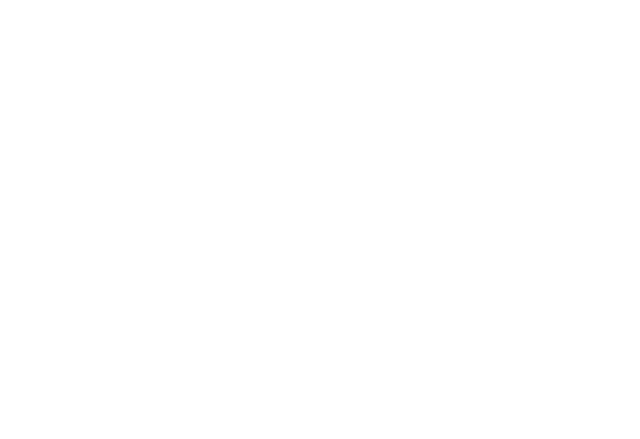
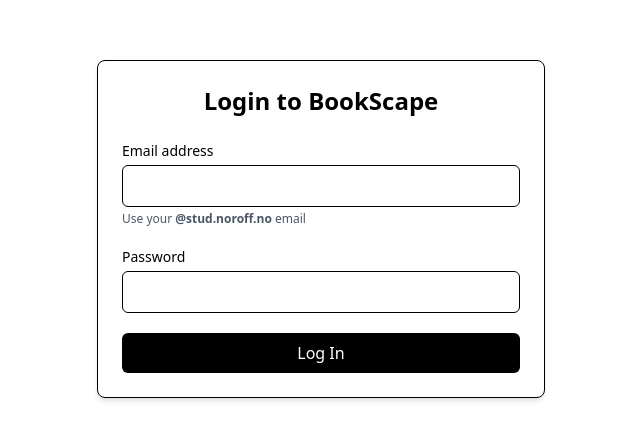
Before and after one commit to AbdullaAlHarun/Bookscape, a React (Vite) app: page /login in a window 1280 px wide. Before the commit this address had no page. Shown: the part 171-610 px from the top of the page, without its empty margins (319-959 px from the left). Built offline with nearby package versions, Linux system fonts and the light colour scheme; the HTML template or start-up script is replaced by a standard one.

Commit message:
refactor: isolate login route outside of layout and improve UI

```diff
--- a/src/App.jsx
+++ b/src/App.jsx
@@ -2,10 +2,15 @@
 import MainLayout from './layouts/MainLayout';
 import CustomerDashboard from './pages/customer/CustomerDashboard';
 import ManagerDashboard from './pages/manager/ManagerDashboard';
+import Login from './pages/auth/Login';
 
 function App() {
   return (
     <Routes>
+      {/* Public Auth Route without layout */}
+      <Route path="/login" element={<Login />} />
+
+      {/* All other routes within layout */}
       <Route path="/" element={<MainLayout />}>
         <Route path="customer" element={<CustomerDashboard />} />
         <Route path="manager" element={<ManagerDashboard />} />
--- a/src/pages/auth/Login.jsx
+++ b/src/pages/auth/Login.jsx
@@ -3,43 +3,87 @@
 const Login = () => {
   const [email, setEmail] = useState("");
   const [password, setPassword] = useState("");
+  const [error, setError] = useState("");
 
   const handleSubmit = (e) => {
     e.preventDefault();
-    // TODO: Add login logic
-    console.log({ email, password });
+
+    const isNoroffEmail = email.toLowerCase().endsWith("@stud.noroff.no");
+
+    if (!isNoroffEmail) {
+      setError("Only @stud.noroff.no emails are allowed.");
+      return;
+    }
+
+    setError("");
+    console.log("Logging in:", email, password);
+
+    // TODO: Add API logic here
   };
 
   return (
-    <main className="p-4 max-w-md mx-auto">
-      <h1 className="text-2xl font-bold mb-4">Login</h1>
-      <form onSubmit={handleSubmit} className="space-y-4" aria-label="Login form">
+    <main className="min-h-screen flex items-center justify-center bg-white text-black px-4">
+      <section
+        className="w-full max-w-md p-6 border border-black rounded-lg shadow-md"
+        aria-label="Login panel"
+      >
+        <h1 className="text-2xl font-bold mb-6 text-center">Login to BookScape</h1>
+
+        {error && (
+          <div
+            className="bg-red-100 text-red-800 border border-red-400 p-2 rounded text-sm mb-4"
+            role="alert"
+            aria-live="assertive"
+          >
+            {error}
+          </div>
+        )}
+
+        <form onSubmit={handleSubmit} className="space-y-5" aria-label="Login form">
           <div>
-          <label htmlFor="email" className="block font-medium">Email</label>
+            <label htmlFor="email" className="block text-sm font-medium mb-1">
+              Email address
+            </label>
             <input
+              type="email"
               id="email"
               name="email"
-            type="email"
               required
               autoComplete="email"
-            className="w-full p-2 border border-black"
+              className="w-full px-3 py-2 border border-black rounded-md focus:outline-none focus:ring-2 focus:ring-black"
+              value={email}
               onChange={(e) => setEmail(e.target.value)}
+              aria-describedby="email-help"
             />
+            <p id="email-help" className="text-xs text-gray-600 mt-1">
+              Use your <strong>@stud.noroff.no</strong> email
+            </p>
           </div>
+
           <div>
-          <label htmlFor="password" className="block font-medium">Password</label>
+            <label htmlFor="password" className="block text-sm font-medium mb-1">
+              Password
+            </label>
             <input
+              type="password"
               id="password"
               name="password"
-            type="password"
               required
               autoComplete="current-password"
-            className="w-full p-2 border border-black"
+              className="w-full px-3 py-2 border border-black rounded-md focus:outline-none focus:ring-2 focus:ring-black"
+              value={password}
               onChange={(e) => setPassword(e.target.value)}
             />
           </div>
-        <button type="submit" className="bg-black text-white px-4 py-2">Log In</button>
+
+          <button
+            type="submit"
+            className="w-full bg-black text-white py-2 px-4 rounded-md font-medium hover:bg-gray-800 focus:outline-none focus:ring-2 focus:ring-offset-2 focus:ring-black"
+          >
+            Log In
+          </button>
         </form>
+      </section>
     </main>
   );
 };
```
Lines whose indentation alone changed are shown as unchanged.
